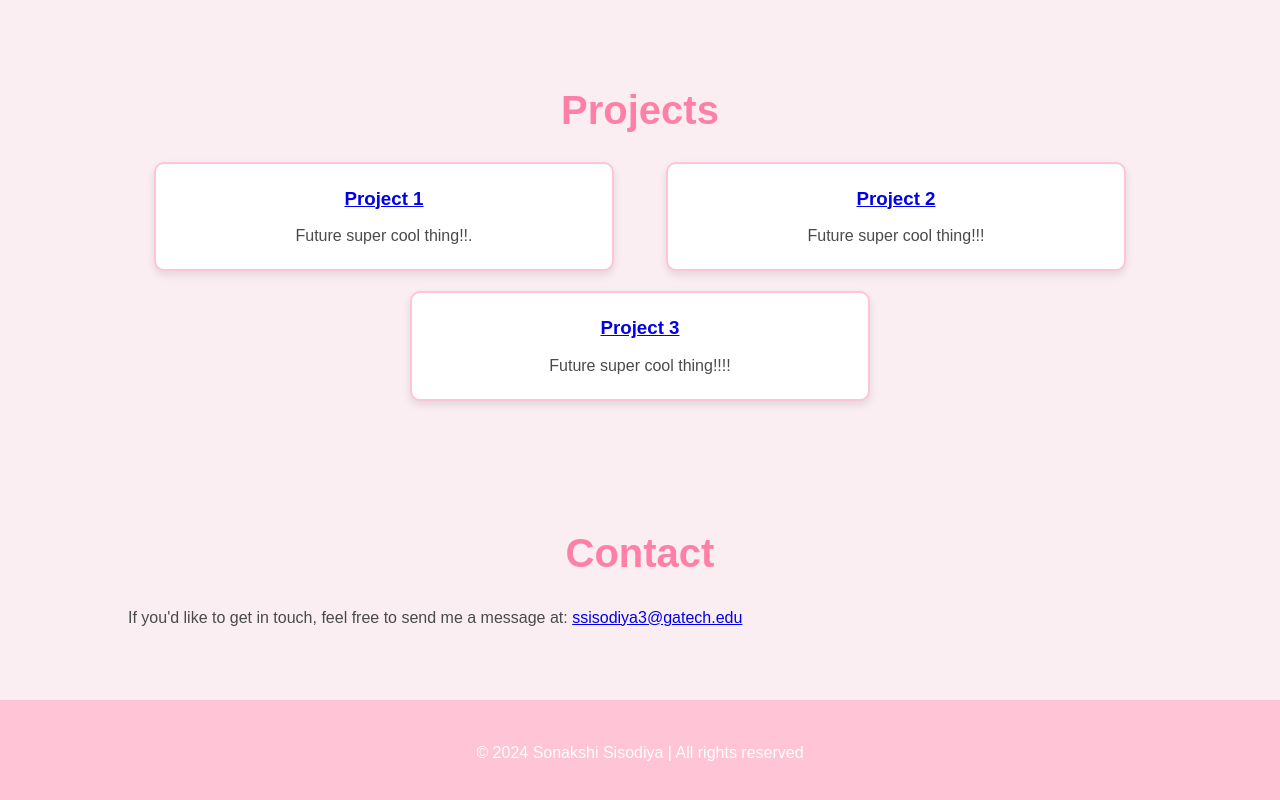
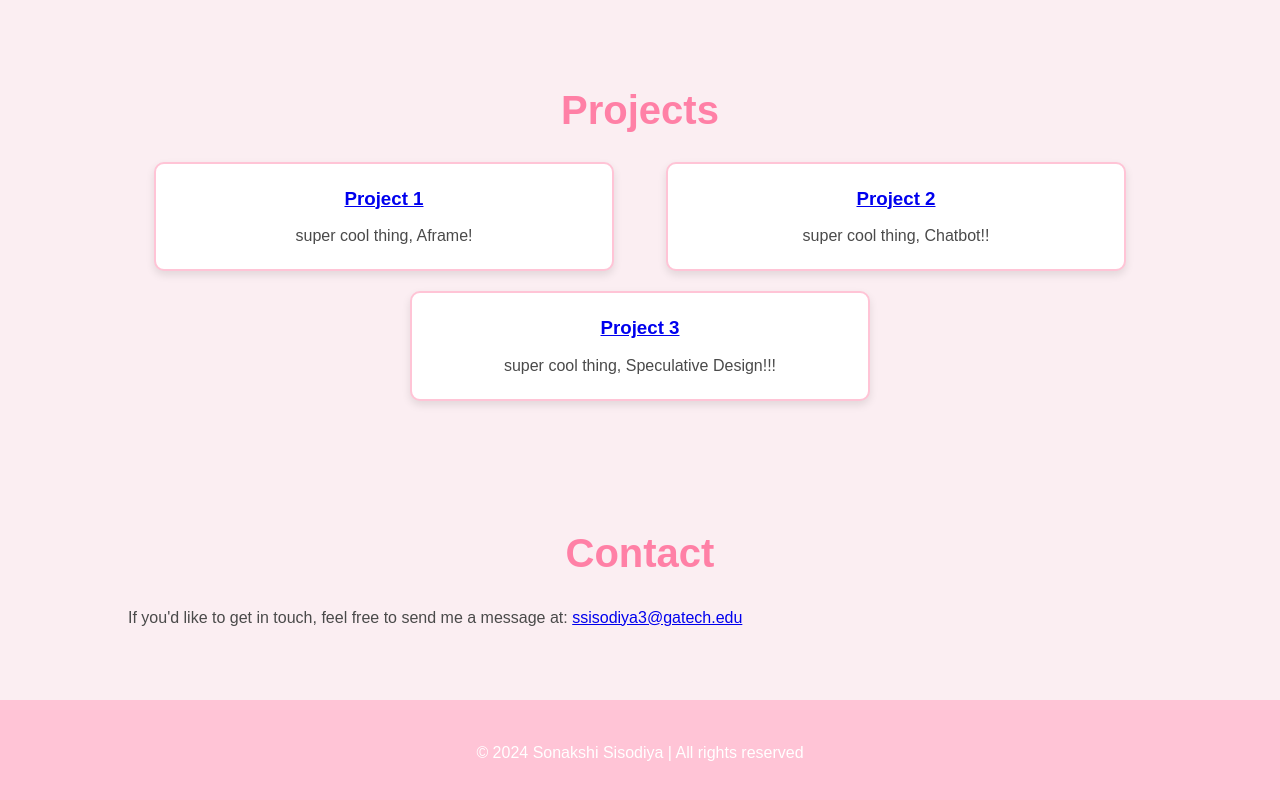
Before and after one commit to sona-s21/ssisodiya3.github.io, a plain HTML site: page index.html in a window 1280 px wide. Shown: the part 1293-2093 px from the top of the page. Drawn offline with Linux system fonts and the light colour scheme.

Commit message:
changed disc

```diff
--- a/index.html
+++ b/index.html
@@ -59,15 +59,15 @@
             <div class="project-grid">
                 <div class="project-card">
                     <h3><a href="project1.html">Project 1</a></h3>
-                    <p>Future super cool thing!!.</p>
+                    <p>super cool thing, Aframe!</p>
                 </div>
                 <div class="project-card">
                     <h3><a href="project2.html">Project 2</a></h3>
-                    <p>Future super cool thing!!!</p>
+                    <p>super cool thing, Chatbot!!</p>
                 </div>
                 <div class="project-card">
                     <h3><a href="project3.html">Project 3</a></h3>
-                    <p>Future super cool thing!!!!</p>
+                    <p>super cool thing, Speculative Design!!!</p>
                 </div>
             </div>
         </div>
```
